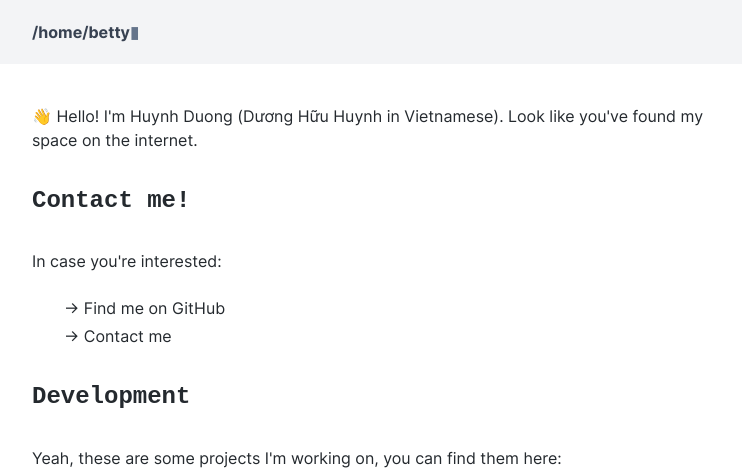
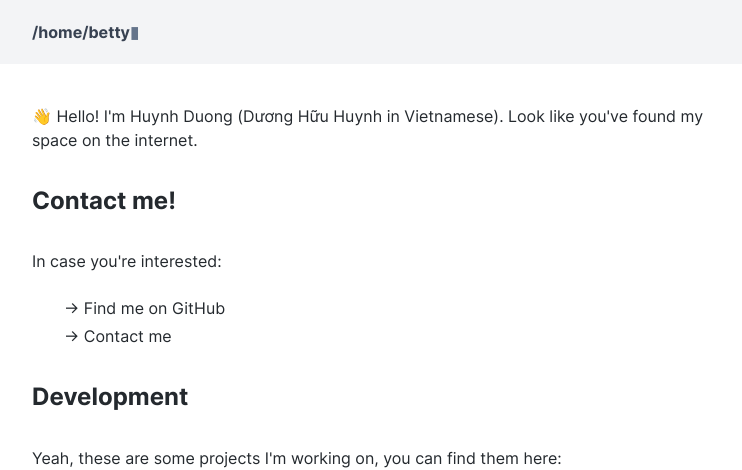
Before and after one commit to betty2310/blog-source, a Next.js app: page / in a window 1280 px wide. Shown: the top 470 px of the page, without its empty margins (268-1010 px from the left). Built offline with nearby package versions, Linux system fonts and the light colour scheme.

Commit message:
✨ Feat:

```diff
--- a/pages/[repo]/[[...subpath]].tsx
+++ b/pages/[repo]/[[...subpath]].tsx
@@ -208,7 +208,7 @@ const Devlog: NextPage = ({ markdown, postTitle, repo, subpath }: InferGetStatic
       <main className="container-center my-10">
         {!subpath && (
           <>
-            <h1 className="font-bold text-4xl mt-10 border-none"><Link href={`/${repo}`}>{repo}</Link>: Development Log</h1>
+            <h1 className="font-bold text-4xl mt-10 border-none"><Link href={`/${repo}`}>{repo}</Link>: development log ✍</h1>
             <div className="my-2 text-gray-500">-&gt; <Link href={`https://github.com/betty2310/${repo}`}><a className="hover:underline">GitHub Repository</a></Link></div>
           </>
         )}
--- a/styles/github-theme.scss
+++ b/styles/github-theme.scss
@@ -3,9 +3,9 @@
     --font-monospace: "Iosevka", monospace;
 }
 
-h1 {
-  font-family: var(--font-serif);
-}
+// h1 {
+//   font-family: var(--font-serif);
+// }
 
 .github-theme .octicon {
   display: inline-block;
@@ -622,10 +622,10 @@ h1 {
   margin-bottom: 0;
 }
 
-.github-theme h1,
-.github-theme h2 {
-  font-family: var(--font-monospace);
-}
+// .github-theme h1,
+// .github-theme h2 {
+//   font-family: var(--font-monospace);
+// }
 
 .github-theme h1,
 .github-theme h2,
```
Also changed, not shown: 1 other file (tests, documents, lock files or other folders).
